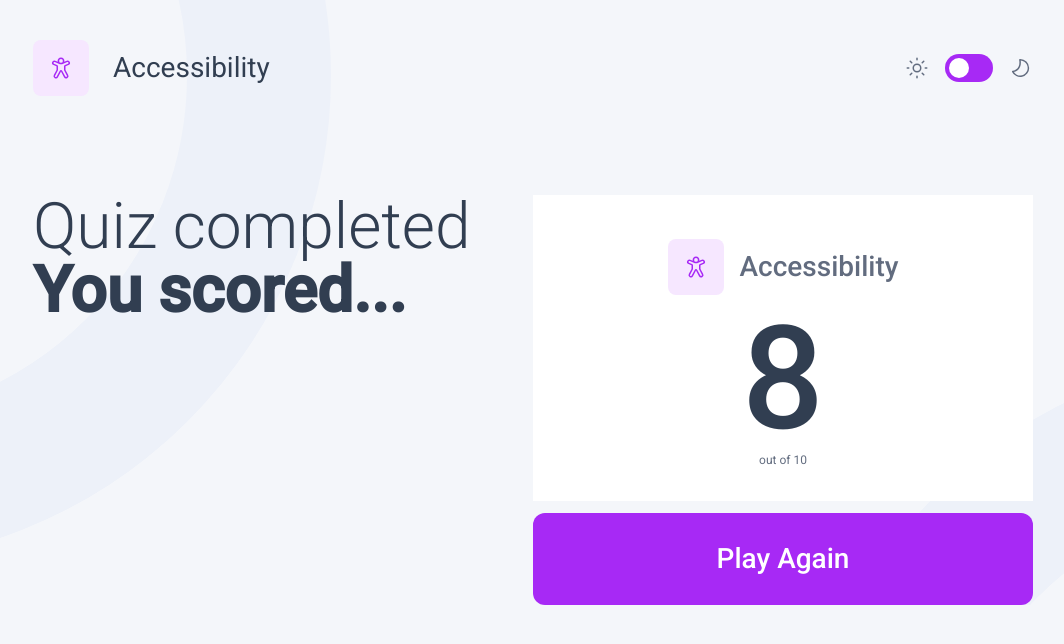
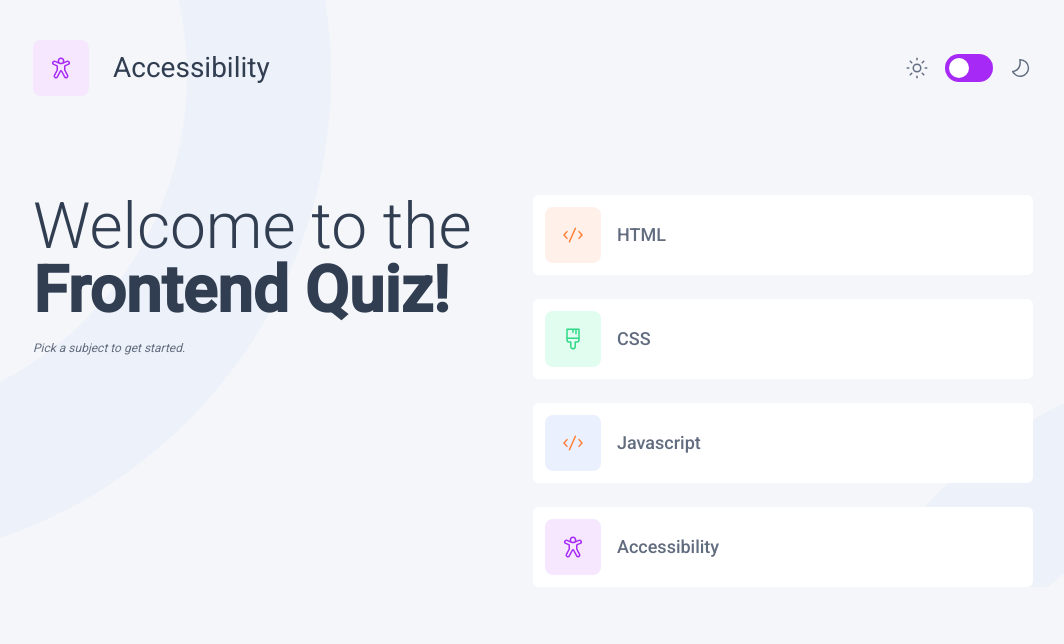
Before and after one commit to omarkarake/quiz-app-angular, an Angular app: page / in a window 1280 px wide. Shown: the top 644 px of the page, without its empty margins (107-1171 px from the left). Built offline with nearby package versions, Linux system fonts and the light colour scheme.

Commit message:
update on project cursor pointer

```diff
--- a/src/app/app.component.html
+++ b/src/app/app.component.html
@@ -13,10 +13,10 @@
     class="px-6 md:px-[64px] lg:px-[140px]"
   >
     <app-header></app-header>
-    <!-- <app-starter /> -->
+    <app-starter />
     <!-- <app-questions /> -->
     <!-- <app-button /> -->
-    <app-score></app-score>
+    <!-- <app-score></app-score> -->
     <!-- <router-outlet></router-outlet> -->
   </div>
 </div>
--- a/src/app/starter/starter.component.html
+++ b/src/app/starter/starter.component.html
@@ -22,7 +22,7 @@
   </div>
   <div class="lg:w-[50%] flex flex-col gap-6 mt-16 lg:mt-0">
     <div
-      class="flex items-center gap-4 bg-pure-white dark:bg-navy h-16 md:h-20 md:text-headingS pl-3 rounded-md"
+      class="flex items-center gap-4 bg-pure-white dark:bg-navy h-16 md:h-20 md:text-headingS pl-3 rounded-md cursor-pointer"
     >
       <div
         class="w-10 h-10 md:w-14 md:h-14 bg-[#FFF1E9] rounded-lg flex justify-center items-center"
@@ -37,7 +37,7 @@
     </div>
 
     <div
-      class="flex items-center gap-4 bg-pure-white dark:bg-navy h-16 md:h-20 md:text-headingS pl-3 rounded-md"
+      class="flex items-center gap-4 bg-pure-white dark:bg-navy h-16 md:h-20 md:text-headingS pl-3 rounded-md cursor-pointer"
     >
       <div
         class="w-10 h-10 md:w-14 md:h-14 bg-[#E0FDEF] rounded-lg flex justify-center items-center"
@@ -52,7 +52,7 @@
     </div>
 
     <div
-      class="flex items-center gap-4 bg-pure-white dark:bg-navy h-16 md:h-20 md:text-headingS pl-3 rounded-md"
+      class="flex items-center gap-4 bg-pure-white dark:bg-navy h-16 md:h-20 md:text-headingS pl-3 rounded-md cursor-pointer"
     >
       <div
         class="w-10 h-10 md:w-14 md:h-14 bg-[#EBF0FF] rounded-lg flex justify-center items-center"
@@ -67,7 +67,7 @@
     </div>
 
     <div
-      class="flex items-center gap-4 bg-pure-white dark:bg-navy h-16 md:h-20 md:text-headingS pl-3 rounded-md"
+      class="flex items-center gap-4 bg-pure-white dark:bg-navy h-16 md:h-20 md:text-headingS pl-3 rounded-md cursor-pointer"
     >
       <div
         class="w-10 h-10 md:w-14 md:h-14 bg-[#F6E7FF] rounded-lg flex justify-center items-center"
```
